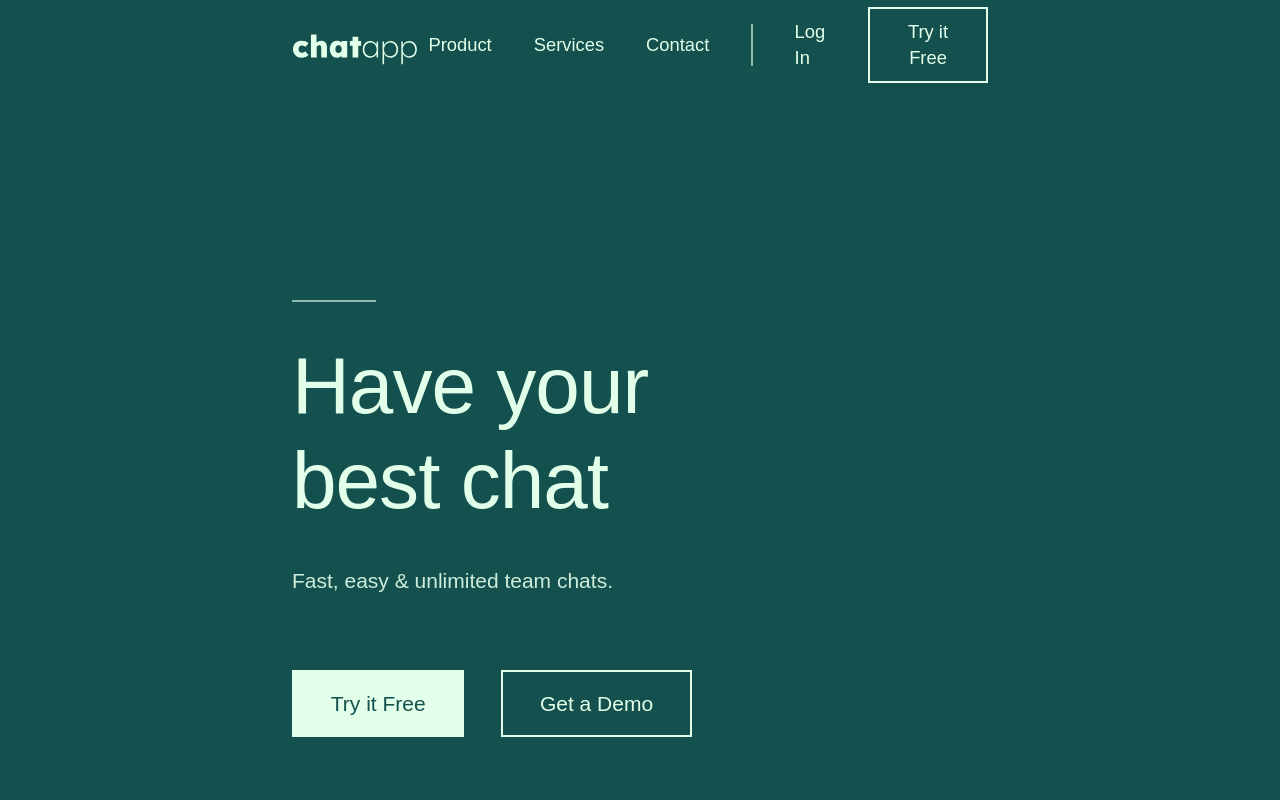
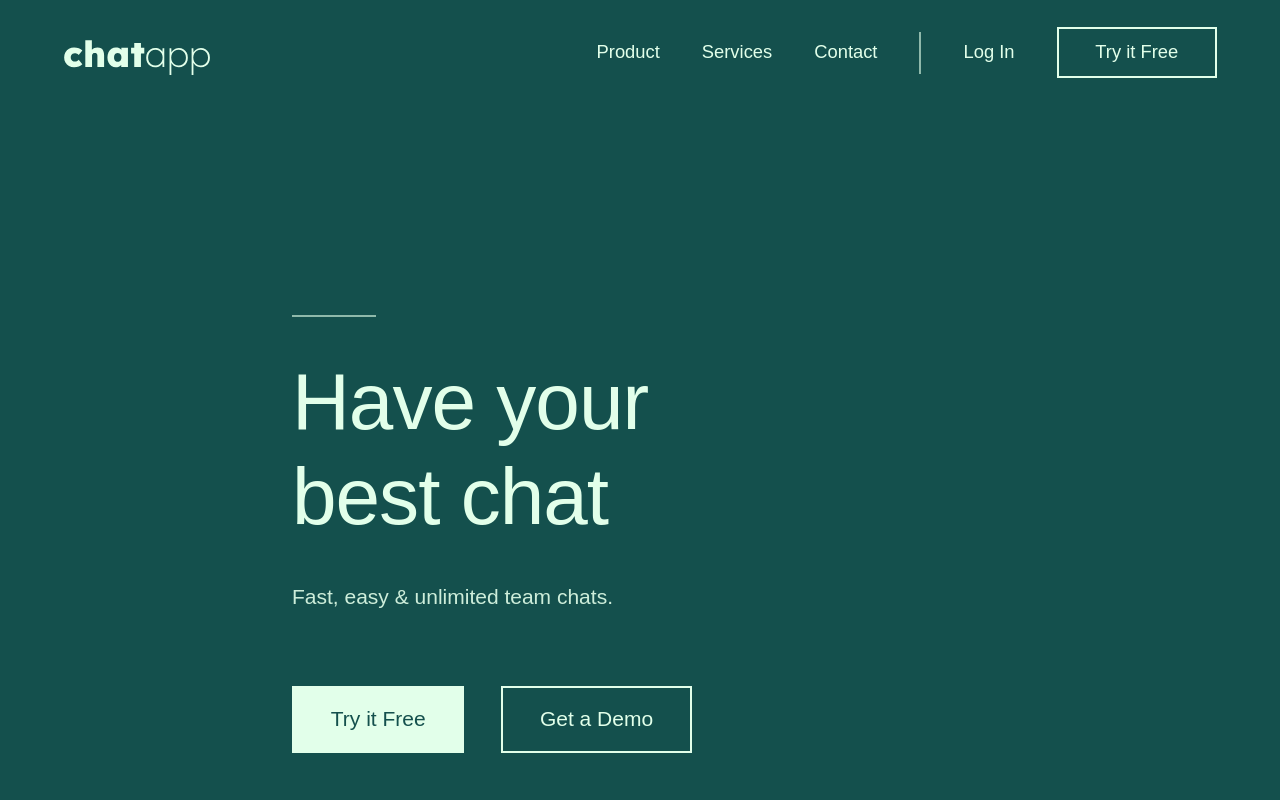
Before and after one commit to aka-luan/callapp-lp, a Next.js app: page / in a window 1280 px wide. Shown: the top 800 px of the page. Built offline with nearby package versions, Linux system fonts and the light colour scheme.

Commit message:
chaging padding container width

```diff
--- a/src/app/components/Header.jsx
+++ b/src/app/components/Header.jsx
@@ -4,7 +4,7 @@ import Button from './Button';
 export default function Header() {
   return (
     <header className='bg-green text-lightgreen text-sm'>
-      <div className='flex container mx-auto justify-between'>
+      <div className='flex px-12 justify-between'>
         <a href='#'>
           <Image
             src='/logo.svg'
```
